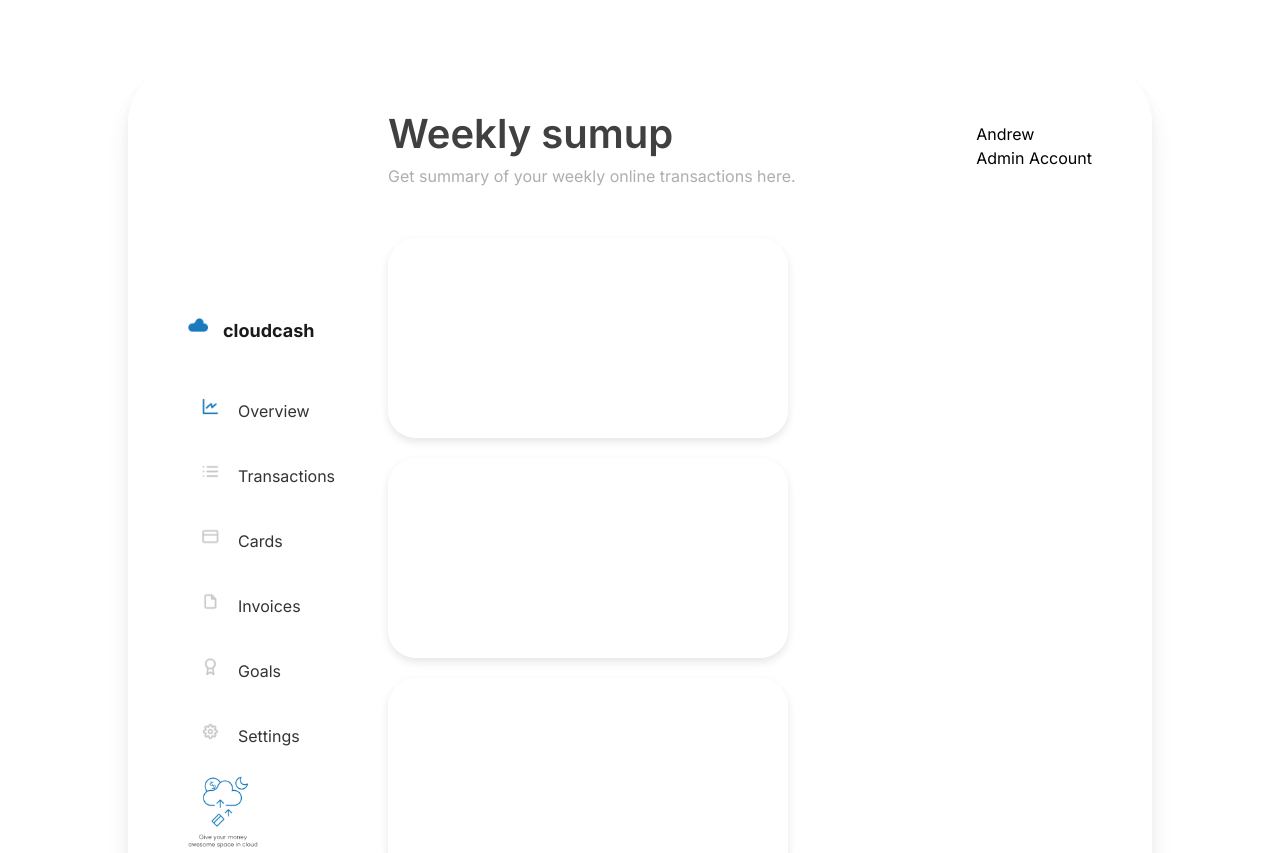
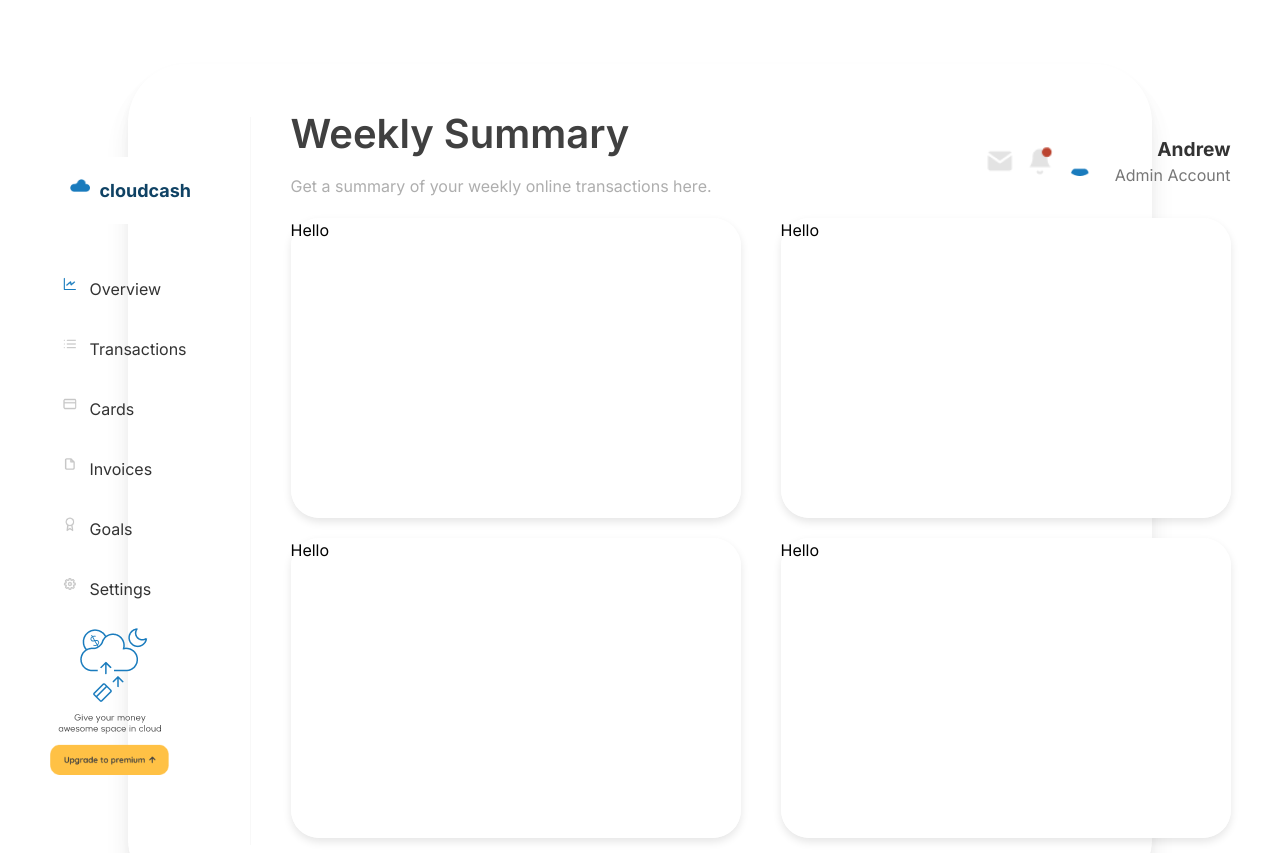
Before and after one commit to thriver652/WebCard, a Next.js app: page / in a window 1280 px wide. Shown: the top 853 px of the page. Built offline with nearby package versions, Linux system fonts and the light colour scheme.

Commit message:
Second Perfect code

```diff
--- a/app/App.scss
+++ b/app/App.scss
@@ -1,52 +1,51 @@
 .main-container {
   display: flex;
-  justify-content: center; /* Center horizontally */
-  align-items: center; /* Center vertically */
-  width: 80%; /* Adjusted width */
-  height: 80%; /* Adjusted height */
-  margin: 5% auto; /* Center the container vertically and horizontally */
+  justify-content: center;
+  align-items: center;
+  width: 80%;
+  height: 80%;
+  margin: 5% auto;
   padding: 20px;
   border-radius: 59px;
   box-shadow: 0px 4px 8px 0px rgba(0, 0, 0, 0.04),
-    0px 16px 24px 0px rgba(0, 0, 0, 0.04), 0px 24px 32px 0px rgba(0, 0, 0, 0.04); /* Box shadow applied to the entire container */
+    0px 16px 24px 0px rgba(0, 0, 0, 0.04), 0px 24px 32px 0px rgba(0, 0, 0, 0.04);
 }
 
 .sidebar {
-  width: 200px;
+  width: 250px;
   padding: 20px;
-  border-radius: 20px; /* Rounded corners for the sidebar */
+  border-right: 1px solid rgba(248, 248, 248, 1);
 }
 
 .content {
   flex-grow: 1;
-  padding: 20px; /* Add padding for content */
+  padding: 20px;
 }
 
 .topbar {
   margin-bottom: 20px;
+  margin-top: 0;
 }
 
 .centersection {
-  padding-top: 20px;
 }
 
-/* Responsive styles */
 @media screen and (max-width: 768px) {
   .main-container {
-    width: 90%; /* Adjusted width for smaller screens */
-    height: auto; /* Set height to auto for smaller screens */
-    margin: 5% auto; /* Adjusted margin for smaller screens */
+    width: 90%;
+    height: auto;
+    margin: 5% auto;
   }
 
   .sidebar {
-    width: 100%; /* Full width on smaller screens */
-    border-radius: 0; /* Remove border-radius on smaller screens */
-    padding: 10px; /* Adjusted padding for smaller screens */
-    margin-bottom: 10px; /* Added margin for separation */
+    width: 100%;
+    border-radius: 0;
+    padding: 10px;
+    margin-bottom: 10px;
   }
 
   .content {
-    flex-grow: 1; /* Allow content to grow on smaller screens */
-    padding: 10px; /* Adjusted padding for smaller screens */
+    flex-grow: 1;
+    padding: 10px;
   }
 }
--- a/components/CenterSection/CenterSection.jsx
+++ b/components/CenterSection/CenterSection.jsx
@@ -1,13 +1,25 @@
 import React from "react";
 import "./CenterSection.scss";
-
+import TransHist from "./TransHist/TransHist";
 const CenterSection = () => {
   return (
-    <div className="center-sec">
-      <div className="card"></div>
-      <div className="card"></div>
-      <div className="card"></div>
-      <div className="card"></div>
+    // <div className="center-sec">
+    //   <div className="card">Cards</div>
+    //   <div className="card"></div>
+    //   <div className="card">
+    //     <TransHist />
+    //   </div>
+    //   <div className="card"></div>
+    // </div>
+    <div style={{ flexDirection: "row", display: "flex" }}>
+      <div>
+        <div className="card">Hello</div>
+        <div className="card">Hello</div>
+      </div>
+      <div>
+        <div className="card">Hello</div>
+        <div className="card">Hello</div>
+      </div>
     </div>
   );
 };
--- a/components/CenterSection/CenterSection.scss
+++ b/components/CenterSection/CenterSection.scss
@@ -2,13 +2,12 @@
   display: flex;
   flex-wrap: wrap;
   justify-content: space-between;
-
   margin-top: 50px;
 }
 
 .card {
-  width: 400px;
-  height: 200px;
+  width: 450px; /* Increase width */
+  height: 300px; /* Increase height */
   margin-left: 20px;
   margin-right: 20px;
   border-radius: 28px;
--- /dev/null
+++ b/components/CenterSection/TransHist/TransHist.jsx
@@ -0,0 +1,43 @@
+import React from "react";
+import "./TransHist.scss";
+
+const TransHist = () => {
+  return (
+    <div className="transhist-cont">
+      <div className="trans-txt">Transactional History</div>
+      <table className="transaction-table">
+        <thead>
+          <tr>
+            <th>Receiver</th>
+            <th>Type</th>
+            <th>Date</th>
+            <th>Amount</th>
+          </tr>
+        </thead>
+        <tbody>
+          <tr>
+            <td>John Doe</td>
+            <td>Deposit</td>
+            <td>2024-03-15</td>
+            <td>$500.00</td>
+          </tr>
+          <tr>
+            <td>John Doe</td>
+            <td>Deposit</td>
+            <td>2024-03-15</td>
+            <td>$500.00</td>
+          </tr>
+          <tr>
+            <td>John Doe</td>
+            <td>Deposit</td>
+            <td>2024-03-15</td>
+            <td>$500.00</td>
+          </tr>
+
+        </tbody>
+      </table>
+    </div>
+  );
+};
+
+export default TransHist;
--- /dev/null
+++ b/components/CenterSection/TransHist/TransHist.scss
@@ -0,0 +1,33 @@
+.transhist-cont {
+  padding: 20px;
+  overflow-x: auto; /* Add horizontal scrolling for overflowing content */
+
+  .trans-txt {
+    font-size: 20.11px;
+    font-weight: 600;
+    margin-bottom: 20px; /* Add margin below the text */
+  }
+
+  .transaction-table {
+    width: 100%;
+    border-collapse: collapse;
+
+    th,
+    td {
+      padding: 10px;
+      text-align: left;
+    }
+
+    th {
+      font-weight: bold;
+    }
+
+    tbody tr {
+      border-bottom: 1px solid #ccc; /* Add border below each tbody row */
+    }
+
+    tbody tr:last-child {
+      border-bottom: none; /* Remove border below the last tbody row */
+    }
+  }
+}
--- a/components/LeftSidebar/LeftSidebar.scss
+++ b/components/LeftSidebar/LeftSidebar.scss
@@ -1,55 +1,57 @@
 .leftsidebar {
- // width: 250px; /* Increased width for better readability */
-  padding: 20px;
+  $sidebar-width: 200px;
+  $sidebar-padding: 20px;
+  $icon-size: 20px;
+  $text-color: rgba(15, 66, 100, 1);
+  $text-hover-color: #007bff;
+
+  width: $sidebar-width;
+  padding: $sidebar-padding;
   display: flex;
   flex-direction: column;
 
-
-  /* Cloudcash styling */
   .cloudcash-wrapper {
     display: flex;
     align-items: center;
-    margin-bottom: 20px;
- //   padding: 10px;
-    background-color: #fff; /* White background for cloudcash */
-    border-radius: 10px; /* Rounded corners */
-
+    margin-bottom: $sidebar-padding;
+    background-color: #fff;
+    border-radius: 10px;
+    padding: $sidebar-padding;
   }
 
   .cloudcash-icon {
-    width: 20px; /* Increased icon size */
-    margin-right: 15px;
+    width: $icon-size;
+    margin-right: $sidebar-padding / 2;
   }
 
   .cloudcash-text {
-    font-size: 18px; /* Larger font size */
-    color: #1a1a1a; /* Darker text color */
-    font-weight: bold; /* Bold text */
+    font-size: 18px;
+    color: $text-color;
+    font-weight: 700;
   }
 
-  /* Sidebar items */
   .sidebar-list {
     list-style: none;
     padding: 0;
     margin: 0;
-    margin-top: 20px;
+    margin-top: $sidebar-padding;
   }
 
   .sidebar-item {
     display: flex;
     align-items: center;
-    margin-bottom: 10px;
+    margin-bottom: $sidebar-padding / 2;
     cursor: pointer;
     transition: background-color 0.3s;
-    padding: 10px; /* Add padding for better spacing */
+    padding: $sidebar-padding / 2;
 
     &:hover {
-      background-color: #e5e5e5; /* Lighter background on hover */
+      background-color: rgba(240, 247, 255, 1);
     }
 
     .sidebar-icon {
-      width: 25px; /* Adjusted icon size */
-      margin-right: 15px;
+      width: $icon-size;
+      margin-right: $sidebar-padding / 2;
     }
 
     .sidebar-text {
@@ -59,18 +61,17 @@
     }
 
     &:hover .sidebar-text {
-      color: #007bff; /* Highlight text color on hover */
+      color: $text-hover-color;
     }
   }
 
-  /* Placend section */
   .placend {
     display: flex;
     flex-direction: column;
     align-items: flex-start;
     margin-top: auto;
-    margin-bottom: 20px;
-    margin-right: 50px;
+    margin-bottom: $sidebar-padding;
+    margin-right: $sidebar-padding * 2;
   }
 
   .image-container {
@@ -80,7 +81,7 @@
   }
 
   img {
-    margin-bottom: 10px;
+    margin-bottom: $sidebar-padding / 2;
   }
 
   @media screen and (max-width: 768px) {
--- a/components/TopSection/TopSection.jsx
+++ b/components/TopSection/TopSection.jsx
@@ -5,15 +5,22 @@ const TopSection = () => {
   return (
     <div className="top-section">
       <div>
-        <div className="weekly-sumup">Weekly sumup</div>
+        <div className="weekly-sumup">Weekly Summary</div>
         <div className="get-summary">
-          Get summary of your weekly online transactions here.
+          Get a summary of your weekly online transactions here.
         </div>
       </div>
 
-      <div>
-        <div>Andrew</div>
-        <div>Admin Account</div>
+      <div className="profile-container">
+        <div className="icon-container">
+          <img src="/images/mail.png" alt="Mail Icon" />
+          <img src="/images/notify.png" alt="Notify Icon" />
+          <img src="/images/profile.png" alt="Profile Icon" />
+        </div>
+        <div className="profile-info">
+          <div className="profile-name">Andrew</div>
+          <div className="profile-role">Admin Account</div>
+        </div>
       </div>
     </div>
   );
--- a/components/TopSection/TopSection.scss
+++ b/components/TopSection/TopSection.scss
@@ -6,18 +6,46 @@
   .weekly-sumup {
     font-size: 2.5em;
     font-weight: 600;
-    color: rgba(64, 64, 64, 1);
-    white-space: nowrap;
-    overflow: hidden;
-    text-overflow: ellipsis;
+    color: #404040; /* Dark gray color */
+    margin-bottom: 10px; /* Add some bottom margin */
   }
 
   .get-summary {
     font-size: 1em;
-    color: rgba(174, 174, 174, 1);
-    white-space: nowrap;
-    overflow: hidden;
-    text-overflow: ellipsis;
+    color: #aeaeae; /* Light gray color */
+    margin-bottom: 20px; /* Add more bottom margin */
+  }
+
+  .profile-container {
+    display: flex;
+    align-items: center;
+    gap: 20px; /* Add gap between items */
+  }
+
+  .profile-info {
+    display: flex;
+    flex-direction: column;
+    align-items: flex-end; /* Align text to the right */
+  }
+
+  .profile-name {
+    font-size: 1.2em;
+    font-weight: bold;
+    color: #333;
+  }
+
+  .profile-role {
+    font-size: 1em;
+    color: #777;
+  }
+
+  .icon-container {
+    display: flex;
+    gap: 10px;
+  }
+
+  img {
+    width: 30px;
   }
 }
 
@@ -26,6 +54,7 @@
     flex-direction: row;
     justify-content: space-between;
     padding: 0 20px;
+    align-items: center;
   }
 
   .get-summary {
```
